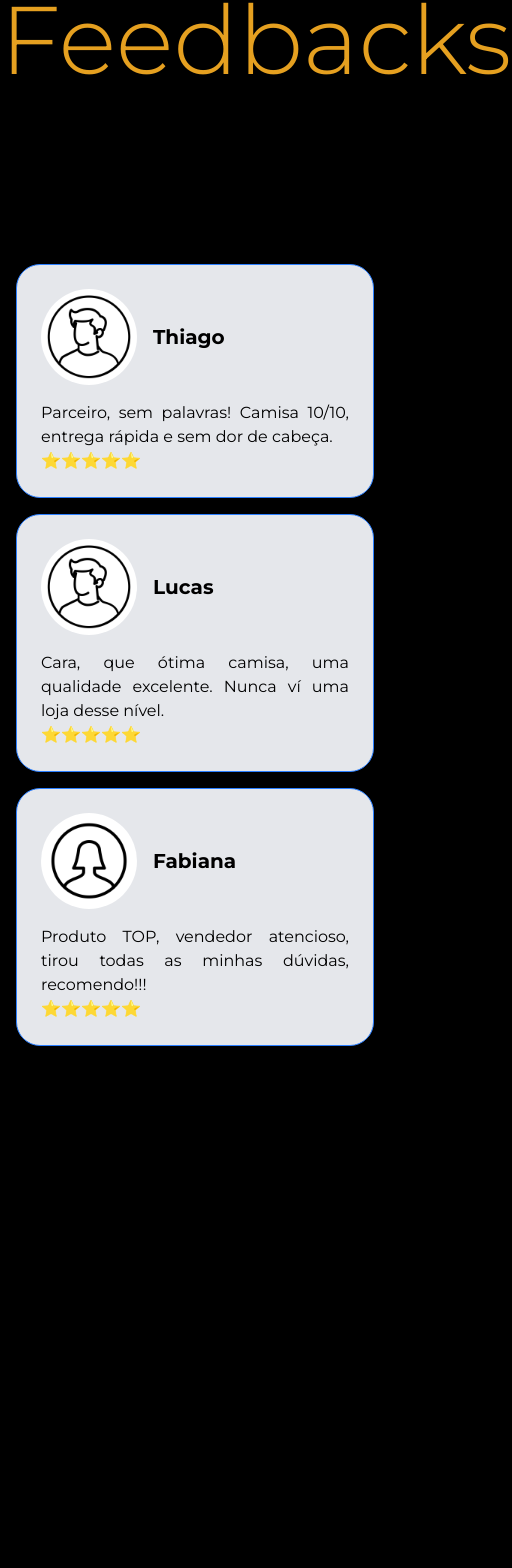
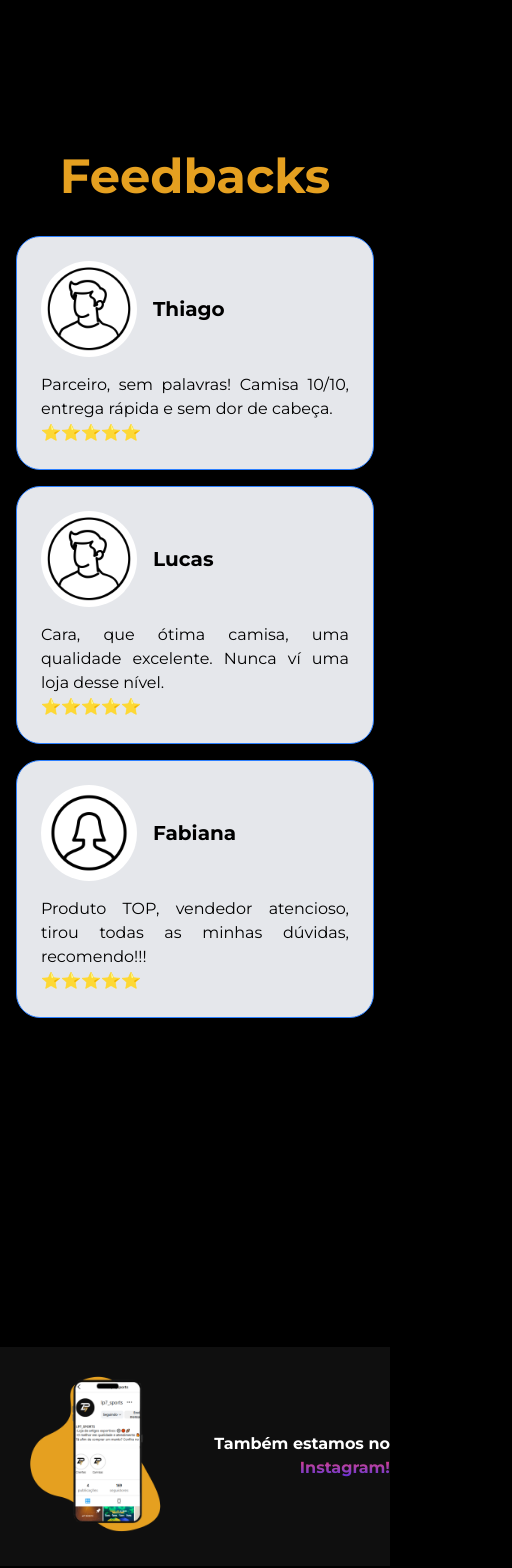
Before and after one commit to JoaoTomeSZ/LP7-IMPORTS, a React (Vite) app: page / in a window 390 px wide. Shown: the part 1696-3264 px from the top of the page, 512 px wide, since content can reach past the window. Before the commit the page ends 2758 px from the top, so only its background shows below. Built offline with nearby package versions, Linux system fonts and the light colour scheme.

Commit message:
fix: font sizes on feedback session

```diff
--- a/src/components/feedbacks/FeedBackCards.jsx
+++ b/src/components/feedbacks/FeedBackCards.jsx
@@ -23,7 +23,7 @@ const FeedBackCards = () => {
   ];
 
   return (
-    <div className="flex md:flex-row flex-col gap-4 items-center p-4 max-w-full  mt-40">
+    <div className="flex md:flex-row flex-col gap-4 items-center p-4 max-w-full  mt-5">
       {feedbacks.map((item, index) => (
         <div
           key={index}
--- a/src/components/feedbacks/Feedbacks.jsx
+++ b/src/components/feedbacks/Feedbacks.jsx
@@ -2,9 +2,9 @@ import FeedBackCards from "./FeedBackCards"
 
 const Feedbacks = () => {
   return (
-    <div className="min-h-screen">
+    <div className="min-h-screen lg:mt-5 mt-40">
       <div className="">
-        <h1 className="text-[#E5A020] font-light text-8xl text-center">Feedbacks</h1>
+        <h1 className="text-[#E5A020] font-bold md:text-7xl text-5xl lg:text-8xl text-center">Feedbacks</h1>
         <FeedBackCards/>
       </div>
     </div>
--- a/src/components/header/Nav.jsx
+++ b/src/components/header/Nav.jsx
@@ -2,8 +2,8 @@ import { IoHomeSharp, IoAlertCircleOutline, IoLogoWhatsapp } from "react-icons/i
 
 const Nav = () => {
 
-    const NavItems = ["Início", "Sobre", "Fale comigo!"]
-    const conectors = ["#inicio", "#sobre", "#faleComigo"]
+    const NavItems = ["Início", "Sobre", "Contatos"]
+    const conectors = ["#inicio", "#sobre", "#contatos"]
     const icons = [<IoHomeSharp/>, <IoAlertCircleOutline/>, <IoLogoWhatsapp/>]
 
   return (
--- /dev/null
+++ b/src/components/insta/Insta.css
@@ -0,0 +1,6 @@
+.background{
+    background-image: url("/wllppr.png");
+    background-position:center;
+    background-size:contain;
+    background-repeat: no-repeat;
+}
--- /dev/null
+++ b/src/components/insta/InstaText.jsx
@@ -0,0 +1,13 @@
+
+
+const InstaText = () => {
+  return (
+    <div>
+        <h1 className="text-white  lg:text-9xl font-bold max-w-[800px]">
+            Também estamos no <span className="from-[#ee2a7b] to-[#6228d7] bg-gradient-to-b bg-clip-text text-transparent">Instagram!</span>
+        </h1>
+    </div>
+  )
+}
+
+export default InstaText
--- /dev/null
+++ b/src/components/insta/Instagram.jsx
@@ -0,0 +1,14 @@
+import "./Insta.css"
+import InstaText from "./InstaText"
+
+const Instagram = () => {
+  return (
+    <div className='min-h-screen background flex justify-end items-center'>
+        <div className="text-right flex items-center max-w-[50%] w-full justify-center">
+            <InstaText/>
+        </div>
+    </div>
+  )
+}
+
+export default Instagram
--- a/src/pages/InitialPage.jsx
+++ b/src/pages/InitialPage.jsx
@@ -2,6 +2,7 @@ import Header from '../components/header/Header'
 import Hero from '../components/Hero/Hero'
 import About from '../components/about/About'
 import Feedbacks from '../components/feedbacks/Feedbacks'
+import Instagram from '../components/insta/Instagram'
 
 const InitialPage = () => {
   return (
@@ -10,6 +11,7 @@ const InitialPage = () => {
         <Hero/>
         <About/>
         <Feedbacks/>
+        <Instagram/>
     </div>
   )
 }
```
